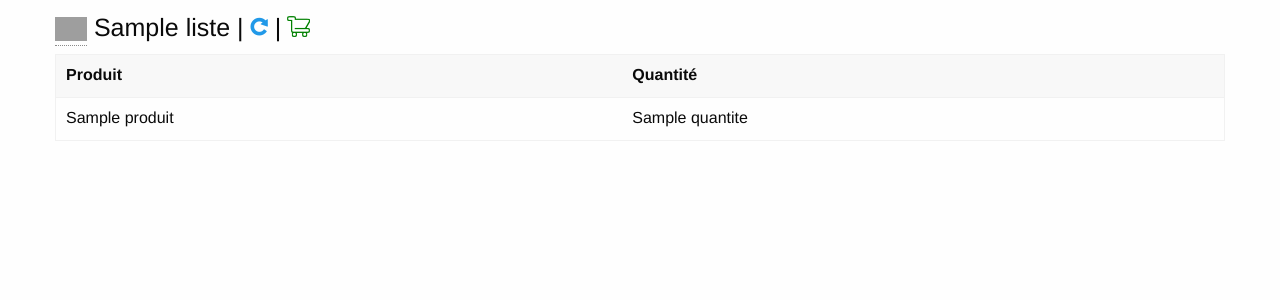
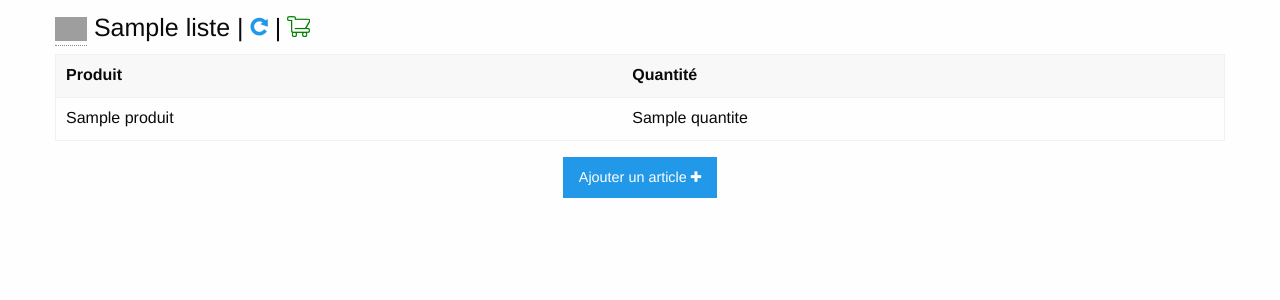
Before and after one commit to Humch/auxilium, a Django app: template liste_de_course/templates/liste_de_course/liste_detail.html in a window 1280 px wide. Shown: the part 56-356 px from the top of the page. Run offline with Django 3.2, Linux system fonts and the light colour scheme; the template is opened without the code that fills it: most values are stand-ins (such as "Sample title", 1, 10 or a date in 2020); grey boxes are pictures that could not be loaded.

Commit message:
modification du détail des liste

```diff
--- a/liste_de_course/templates/liste_de_course/liste_detail.html
+++ b/liste_de_course/templates/liste_de_course/liste_detail.html
@@ -24,6 +24,7 @@
 				{% endif %}
 		</h4>
 	</div>
+	{% if liste.produit.all %}
 		<div class="column row">
 			<table class="hover">
 				<thead>
@@ -41,8 +42,27 @@
 					{% endfor %}
 				</tbody>
 			</table>
-
-
+		</div>
+	{% endif %}
+	<div class="column row">
+					<p class="text-center"><a class="button" data-open="ModalAddArticle">Ajouter un article <i class="fi-plus"></i></a></p>
+			<div class="reveal" id="ModalAddArticle" data-reveal>
+				<div class="success callout display_for_success" data-closable id="response_article">
+					<p>l'article <span id="retour_article"></span> a été ajouté à la liste</p>
+				</div>
+				<div class="alert callout display_for_success" data-closable id="error_create_article">
+					<p class="text-center"><i class="fi-alert red-color"></i> Erreur - l'article n'a pas été ajouté<i class="fi-alert red-color"></i></p>
+				</div>
+				<div class="column row margin-top">
+					<form action="" method="post" id="ajout_article_liste">
+						{% csrf_token %}
+						{{ addarticle2list.as_p }}
+						<p class="text-center"><input type="submit" class="button" value="Ajouter un article"></p>
+					</form>
+				</div>
+				<button class="close-button" data-close aria-label="Close modal" type="button">
+					<span aria-hidden="true">&times;</span>
+				</button>
 	</div>
 {% endblock %}
 
--- a/liste_de_course/views.py
+++ b/liste_de_course/views.py
@@ -15,6 +15,8 @@ import json
 from django.http import HttpResponse
 
 from .models import Article, Liste, Produit, Categorie
+
+from .forms import AddArticleToListForm
 
 # Vues concernant les articles (vue,edition,suppression)
 
@@ -129,6 +131,7 @@ class ListeDetail(DetailView):
 
         context = super(ListeDetail, self).get_context_data(**kwargs)
         context['produit'] = context['liste'].produit.all()
+        context['addarticle2list'] = AddArticleToListForm()
 
         return context
 
```
Also changed, not shown: liste_de_course/forms.py (+7 -0 lines). Lines whose indentation alone changed are shown as unchanged.
